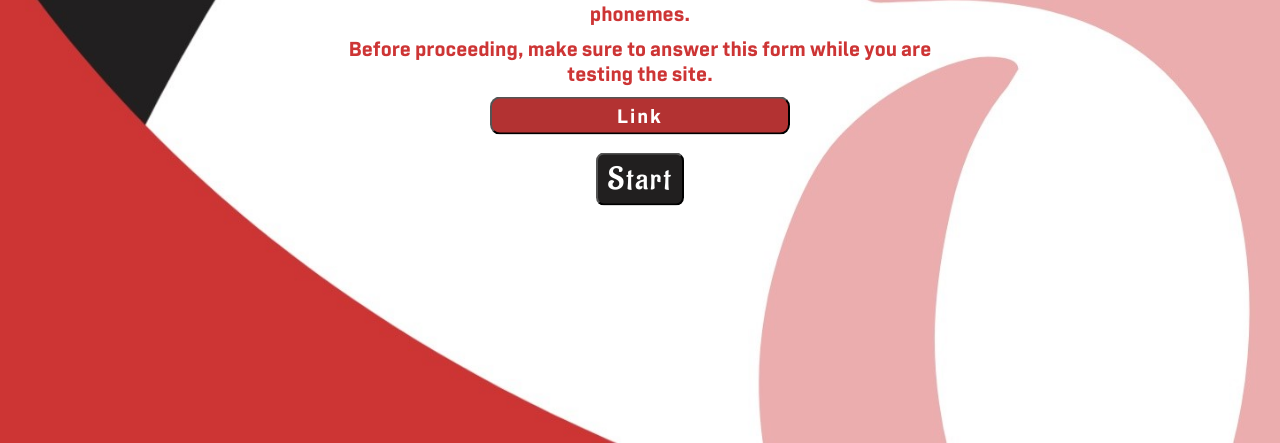
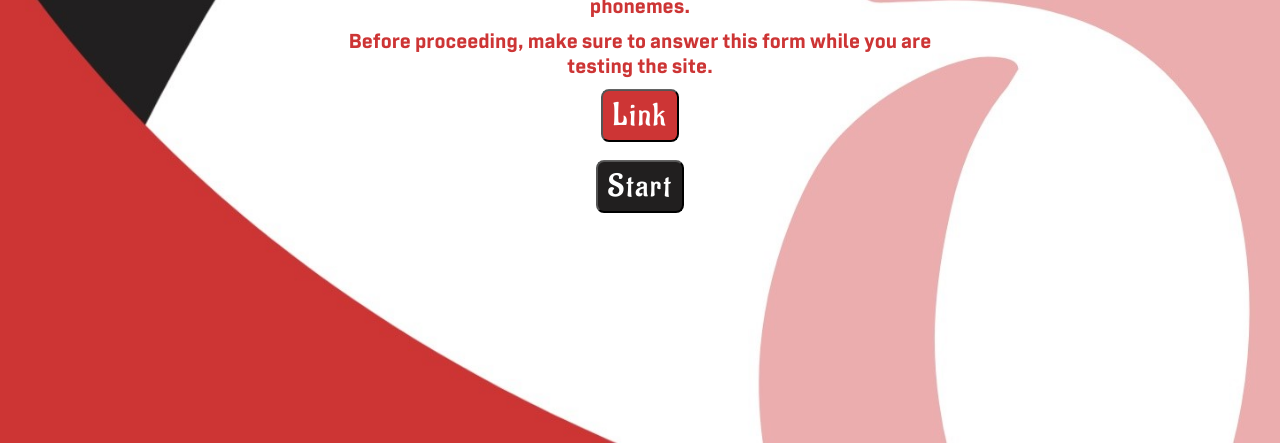
Before and after one commit to mangledheathen/phoenics, a plain HTML site: page index.html in a window 1280 px wide. Shown: the part 357-800 px from the top of the page. Drawn offline with Linux system fonts and the light colour scheme.

Commit message:
Update dshome.css

```diff
--- a/dshome.css
+++ b/dshome.css
@@ -74,16 +74,14 @@ p {
 }
 
 .btn2 {
-    padding: 5px;
-    width: 300px;
-    font-family: 'tamba-sans';
-    font-weight: 400;
-    font-size: 20px;
-    letter-spacing: 2px;
-    background:rgb(179, 50, 50);
-    color: white;
-    border-radius: 10px;
-    transition-duration: 1s;
+    font-size: 2em;
+    padding: 5px 10px 5px 10px;
+     font-family: 'aladin';
+     letter-spacing: 2px;
+     background:rgba(205, 53, 53, 1);
+     color: white;
+     border-radius: .5rem;
+     transition-duration: 1s;
 }
 
 .btn:hover {
```
